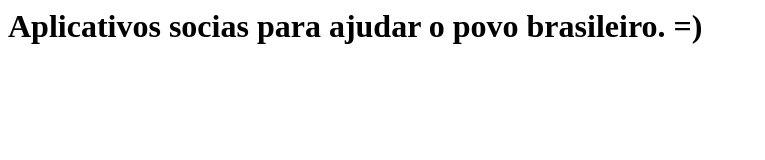
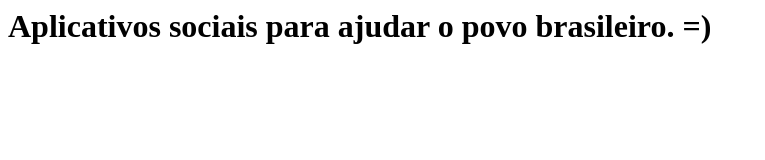
Before and after one commit to brasilsocialapps/brasilsocialapps.github.io, a plain HTML site: page index.html in a window 1280 px wide. Shown: the whole page, without its empty margins (0-765 px from the left). Drawn offline with Linux system fonts and the light colour scheme.

Commit message:
Update index.html

```diff
--- a/index.html
+++ b/index.html
@@ -1,5 +1,5 @@
 <html>
 <body>
-<h1>Aplicativos socias para ajudar o povo brasileiro. =)</h1>
+<h1>Aplicativos sociais para ajudar o povo brasileiro. =)</h1>
 </body>
 </html>
```
